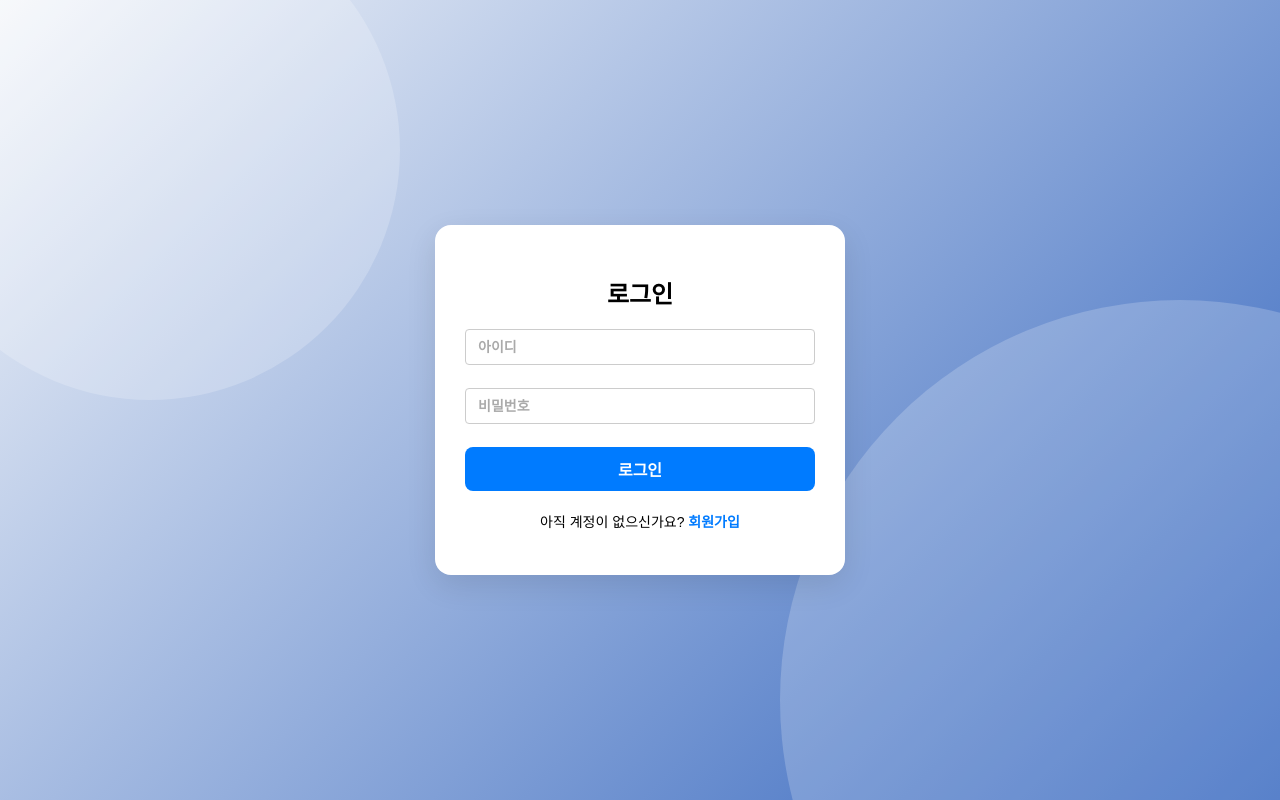
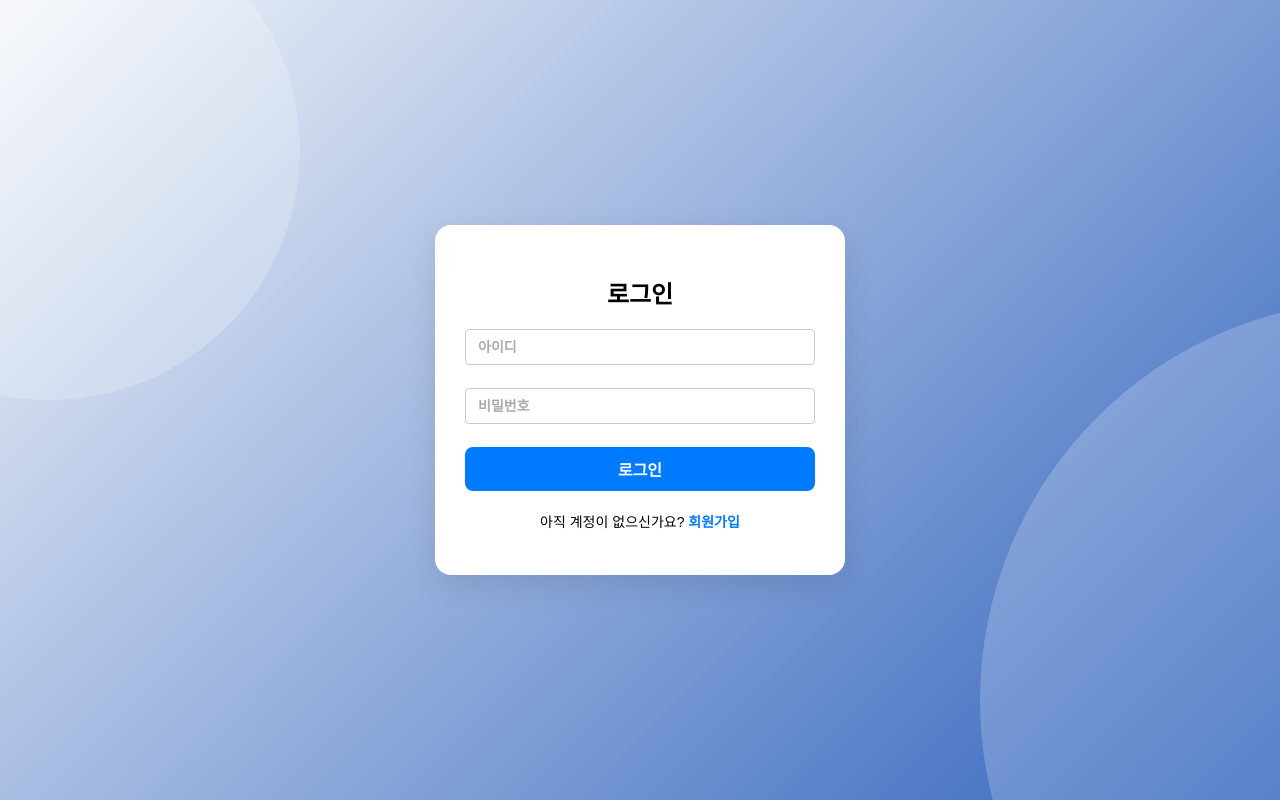
Before and after one commit to dlgusgh0810/timetodo, a React (Create React App) app in the folder TimeTODOhh/client/: page /login in a window 1280 px wide. Built offline with nearby package versions, Linux system fonts and the light colour scheme.

Commit message:
그냥커밋

```diff
--- a/TimeTODOhh/client/src/components/login/Login.module.css
+++ b/TimeTODOhh/client/src/components/login/Login.module.css
@@ -13,7 +13,7 @@
     width: 500px;
     height: 500px;
     top: -100px;
-    left: -100px;
+    left: -200px;
 }
 
 /* 두 번째 원 */
@@ -21,7 +21,7 @@
     width: 800px;
     height: 800px;
     bottom: -300px;
-    right: -300px;
+    right: -500px;
 }
 
 
--- a/TimeTODOhh/client/src/components/signup/SignUp.js
+++ b/TimeTODOhh/client/src/components/signup/SignUp.js
@@ -30,7 +30,7 @@ function SignUp() {
 
     return (
         <div>
-            <h2>Sign Up</h2>
+            <h2>회원가입</h2>
             <form onSubmit={handleSubmit}>
                 <div>
                     <label>Username:</label>
```
